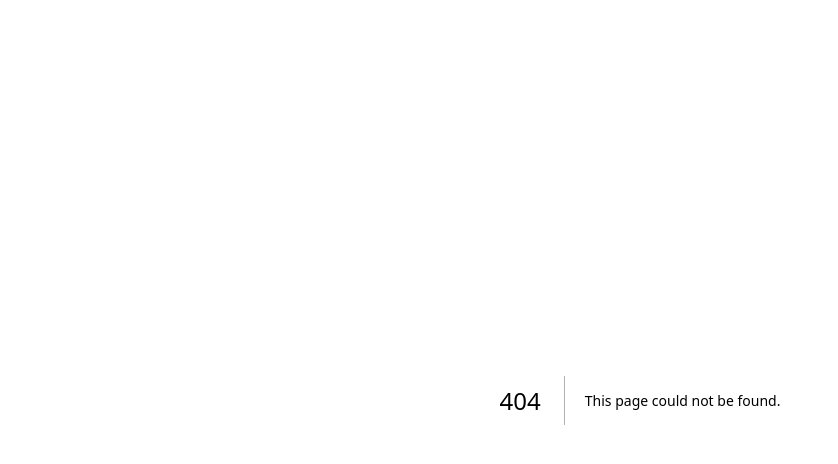
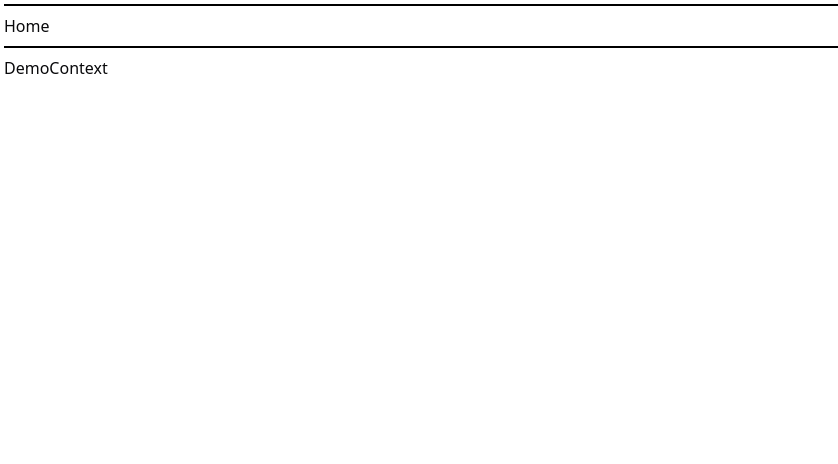
Before and after one commit to protoxianyx/moneymanager, a Next.js app: page /MyContextFL in a window 1280 px wide. Before the commit this address had no page. Shown: the top 464 px of the page, without its empty margins (0-838 px from the left). Built offline with nearby package versions, Linux system fonts and the light colour scheme.

Commit message:
Context Part 1

```diff
--- /dev/null
+++ b/app/MyContextFL/page.tsx
@@ -0,0 +1,15 @@
+import DemoContext from "@/components/MyContextFLComponents/DemoContext";
+import MyProvider from "@/context/MyContext";
+import React from "react";
+
+const MyContextFL = () => {
+  return (
+    <div>
+      <MyProvider>
+        <DemoContext />
+      </MyProvider>
+    </div>
+  );
+};
+
+export default MyContextFL;
--- /dev/null
+++ b/app/components/MyContextFLComponents/DemoContext.tsx
@@ -0,0 +1,9 @@
+import React from 'react'
+
+const DemoContext = () => {
+  return (
+    <div>DemoContext</div>
+  )
+}
+
+export default DemoContext
--- /dev/null
+++ b/app/components/myui/Navbar.tsx
@@ -0,0 +1,12 @@
+import Link from 'next/link'
+import React from 'react'
+
+const Navbar = () => {
+  return (
+      <div className='border-y-2 border-black py-2 mb-2'>
+          <Link href={"/"}>Home</Link>
+    </div>
+  )
+}
+
+export default Navbar
--- /dev/null
+++ b/app/context/MyContext.tsx
@@ -0,0 +1,39 @@
+"use client";
+
+import { createContext, FC, ReactNode, useState } from "react";
+
+interface MyContextProps {
+  count: number;
+  increment: () => void;
+  decrement: () => void;
+}
+
+export const MyContext = createContext<MyContextProps>({
+  count: 0,
+  increment: () => {},
+  decrement: () => {},
+});
+
+interface MyProviderProps {
+  children: ReactNode;
+}
+
+const MyProvider: FC<MyProviderProps> = ({ children }) => {
+  const [count, setCount] = useState(0);
+
+  const increment = () => {
+    setCount(count + 1);
+  };
+
+  const decrement = () => {
+    setCount(count - 1);
+  };
+
+  return (
+    <MyContext.Provider value={{ count, increment, decrement }}>
+      {children}
+    </MyContext.Provider>
+  );
+};
+
+export default MyProvider;
--- a/app/layout.tsx
+++ b/app/layout.tsx
@@ -1,9 +1,10 @@
 import type { Metadata } from "next";
 
 import "./globals.css";
+import Navbar from "./components/myui/Navbar";
 
 export const metadata: Metadata = {
-  title: "Money Manager",
+  title: "Practice Folder",
   description: "Generated by create next app",
 };
 
@@ -14,7 +15,10 @@ export default function RootLayout({
 }>) {
   return (
     <html lang="en">
-      <body className="m-1">{children}</body>
+      <body className="m-1">
+        <Navbar />
+        {children}
+      </body>
     </html>
   );
 }
--- a/app/page.tsx
+++ b/app/page.tsx
@@ -1,14 +1,7 @@
 import React from "react";
-import UserProfile from "./components/LastExersize/UserProfile";
-import TodoList from "./components/LastExersize/TodoList";
-import Form from "./components/LastExersize/Form";
 
 const page = () => {
-  return (
-    <div>
-      <br />
-    </div>
-  );
+  return <div>Home</div>;
 };
 
 export default page;
```
Also changed, not shown: app/components/UserefComponents/EventHandling.tsx (+9 -10 lines).
